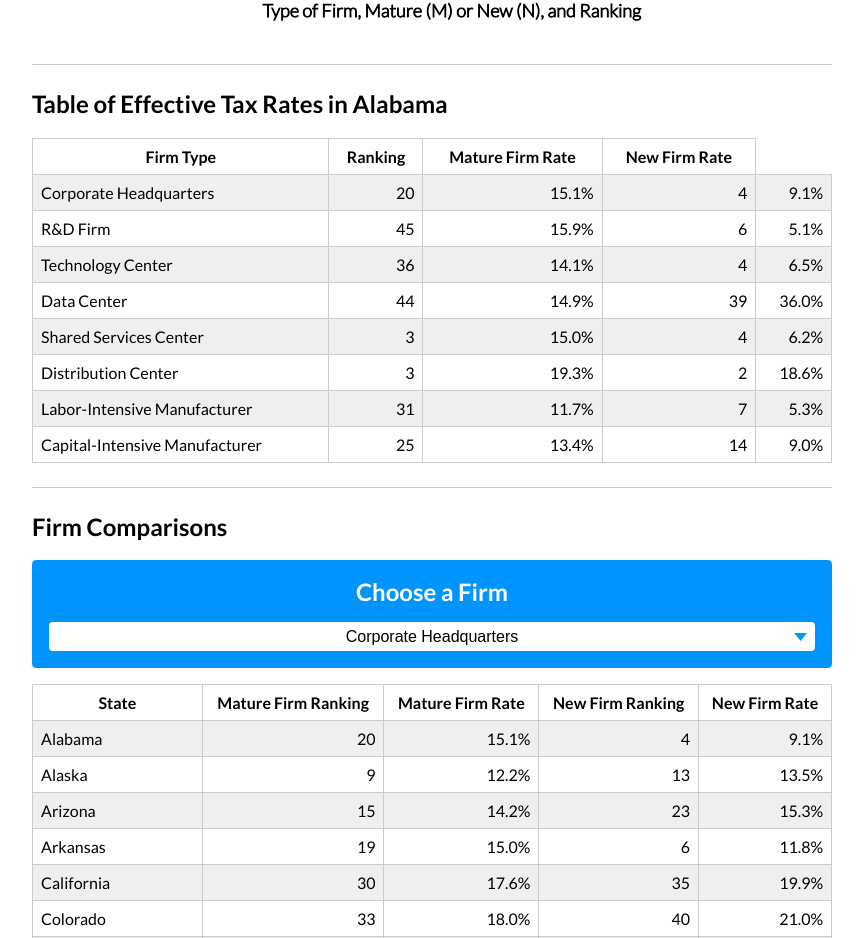
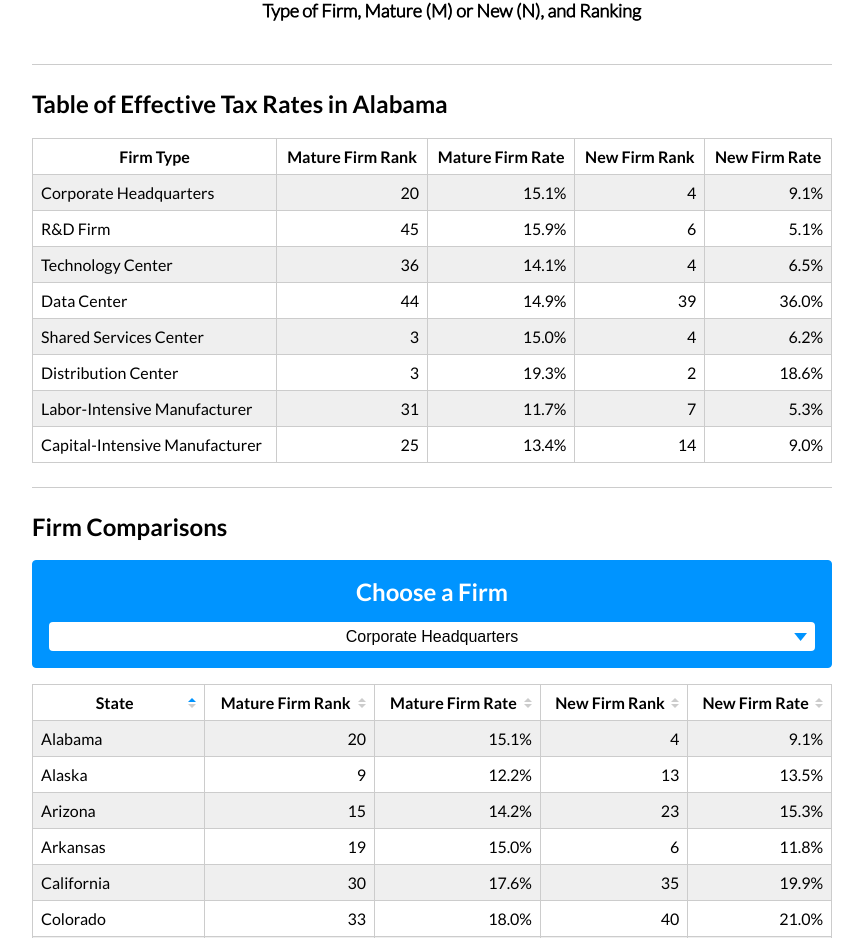
Before and after one commit to TaxFoundation/location-matters-2021, a React (Create React App) app: page / in a window 1280 px wide. Shown: the part 809-1747 px from the top of the page, without its empty margins (208-1071 px from the left). Built offline with nearby package versions, Linux system fonts and the light colour scheme.

Commit message:
Sortable firm table

```diff
--- a/src/components/FirmTable.tsx
+++ b/src/components/FirmTable.tsx
@@ -2,7 +2,7 @@ import React, { useState } from 'react';
 
 import { formatter } from '../helpers';
 import Select from './Select';
-import Table from './Table';
+import Table, { TH } from './Table';
 import NumericCell from './NumericCell';
 import _firmTypes from '../data/firm-types.json';
 const firmTypes: string[] = _firmTypes;
@@ -11,8 +11,46 @@ const getFirm = (data: StateData, firm: string): Firm | null => {
   const firmObject = data.firms.find(f => f.name === firm);
   if (firmObject) {
     return firmObject;
+  } else {
+    return null;
   }
-  return null;
+};
+
+const sortStates = (
+  a: StateData,
+  b: StateData,
+  sortBy: string,
+  firm: number,
+  asc: boolean,
+): number => {
+  {
+    const aFirm = getFirm(a, firmTypes[firm]);
+    const bFirm = getFirm(b, firmTypes[firm]);
+    if (sortBy === 'state') return asc ? a.fips - b.fips : b.fips - a.fips;
+    if (!aFirm && !bFirm) return 0;
+    if (!aFirm) return asc ? 1 : -1;
+    if (!bFirm) return asc ? -1 : 1;
+    switch (sortBy) {
+      case 'mRank':
+        return asc
+          ? aFirm.old.rank - bFirm.old.rank
+          : bFirm.old.rank - aFirm.old.rank;
+      case 'mRate':
+        return asc
+          ? aFirm.tetr.old - bFirm.tetr.old
+          : bFirm.tetr.old - aFirm.tetr.old;
+      case 'nRank':
+        return asc
+          ? aFirm.new.rank - bFirm.new.rank
+          : bFirm.new.rank - aFirm.new.rank;
+      case 'nRate':
+        return asc
+          ? aFirm.tetr.new - bFirm.tetr.new
+          : bFirm.tetr.new - aFirm.tetr.new;
+      default:
+        return asc ? a.fips - b.fips : b.fips - a.fips;
+    }
+  }
 };
 
 const format = (value: number | undefined): string | null => {
@@ -20,8 +58,32 @@ const format = (value: number | undefined): string | null => {
   return null;
 };
 
+const arrowColor = (
+  id: string,
+  sortBy: string,
+  asc: boolean,
+  direction: string,
+): string => {
+  if (direction === 'up') {
+    return id === sortBy && asc ? '#0094ff' : '#ccc';
+  }
+  return id === sortBy && !asc ? '#0094ff' : '#ccc';
+};
+
 const FirmTable: React.VFC<{ data: StateData[] }> = ({ data }) => {
   const [firm, setFirm] = useState(0);
+  const [sortBy, setSortBy] = useState('state');
+  const [asc, setAsc] = useState(true);
+
+  const handleSort = (id: string) => {
+    if (id === sortBy) {
+      setAsc(!asc);
+    } else {
+      setSortBy(id);
+      setAsc(true);
+    }
+  };
+
   return (
     <div>
       <h2>Firm Comparisons</h2>
@@ -34,15 +96,57 @@ const FirmTable: React.VFC<{ data: StateData[] }> = ({ data }) => {
       <Table>
         <thead>
           <tr>
-            <th>State</th>
-            <th>Mature Firm Ranking</th>
-            <th>Mature Firm Rate</th>
-            <th>New Firm Ranking</th>
-            <th>New Firm Rate</th>
+            <TH
+              upColor={arrowColor('state', sortBy, asc, 'up')}
+              downColor={arrowColor('state', sortBy, asc, 'down')}
+              onClick={() => {
+                handleSort('state');
+              }}
+            >
+              <div>State</div>
+            </TH>
+            <TH
+              upColor={arrowColor('mRank', sortBy, asc, 'up')}
+              downColor={arrowColor('mRank', sortBy, asc, 'down')}
+              onClick={() => {
+                handleSort('mRank');
+              }}
+            >
+              <div>Mature Firm Rank</div>
+            </TH>
+            <TH
+              upColor={arrowColor('mRate', sortBy, asc, 'up')}
+              downColor={arrowColor('mRate', sortBy, asc, 'down')}
+              onClick={() => {
+                handleSort('mRate');
+              }}
+            >
+              <div>Mature Firm Rate</div>
+            </TH>
+            <TH
+              upColor={arrowColor('nRank', sortBy, asc, 'up')}
+              downColor={arrowColor('nRank', sortBy, asc, 'down')}
+              onClick={() => {
+                handleSort('nRank');
+              }}
+            >
+              <div>New Firm Rank</div>
+            </TH>
+            <TH
+              upColor={arrowColor('nRate', sortBy, asc, 'up')}
+              downColor={arrowColor('nRate', sortBy, asc, 'down')}
+              onClick={() => {
+                handleSort('nRate');
+              }}
+            >
+              <div>New Firm Rate</div>
+            </TH>
           </tr>
         </thead>
         <tbody>
-          {data.map(state => (
+          {data
+            .sort((a, b) => sortStates(a, b, sortBy, firm, asc))
+            .map(state => (
               <tr key={state.fips}>
                 <td>{state.name}</td>
                 <NumericCell>
--- a/src/components/StateTable.tsx
+++ b/src/components/StateTable.tsx
@@ -27,8 +27,9 @@ const StateTable: React.VFC<{ data: StateData }> = ({ data }) => {
         <thead>
           <tr>
             <th>Firm Type</th>
-            <th>Ranking</th>
+            <th>Mature Firm Rank</th>
             <th>Mature Firm Rate</th>
+            <th>New Firm Rank</th>
             <th>New Firm Rate</th>
           </tr>
         </thead>
--- a/src/components/Table.tsx
+++ b/src/components/Table.tsx
@@ -15,4 +15,54 @@ const Table = styled.table`
   }
 `;
 
-export default Table;
+const TH = styled.th<{ upColor: string; downColor: string }>`
+  background-color: #fff;
+  background-clip: padding-box;
+  box-shadow: 0 1px 0 0 #ccc;
+  cursor: pointer;
+  font-size: 1rem;
+  font-weight: 700;
+  position: sticky;
+  top: 0;
+  text-align: center;
+  transition: 0.2s ease-in-out background-color;
+
+  &:hover {
+    background-color: var(--tf-blue-light) !important;
+  }
+
+  div {
+    overflow: hidden;
+    text-overflow: ellipsis;
+    user-select: none;
+
+    @media screen and (min-width: 500px) {
+      padding-right: 0.5rem;
+      position: relative;
+
+      &::after,
+      &::before {
+        border: 4px solid transparent;
+        content: '';
+        display: block;
+        height: 0;
+        right: 0;
+        top: 50%;
+        position: absolute;
+        width: 0;
+      }
+
+      &::before {
+        border-bottom-color: ${props => props.upColor};
+        margin-top: -9px;
+      }
+
+      &::after {
+        border-top-color: ${props => props.downColor};
+        margin-top: 1px;
+      }
+    }
+  }
+`;
+
+export { Table as default, TH };
```
Lines whose indentation alone changed are shown as unchanged.
